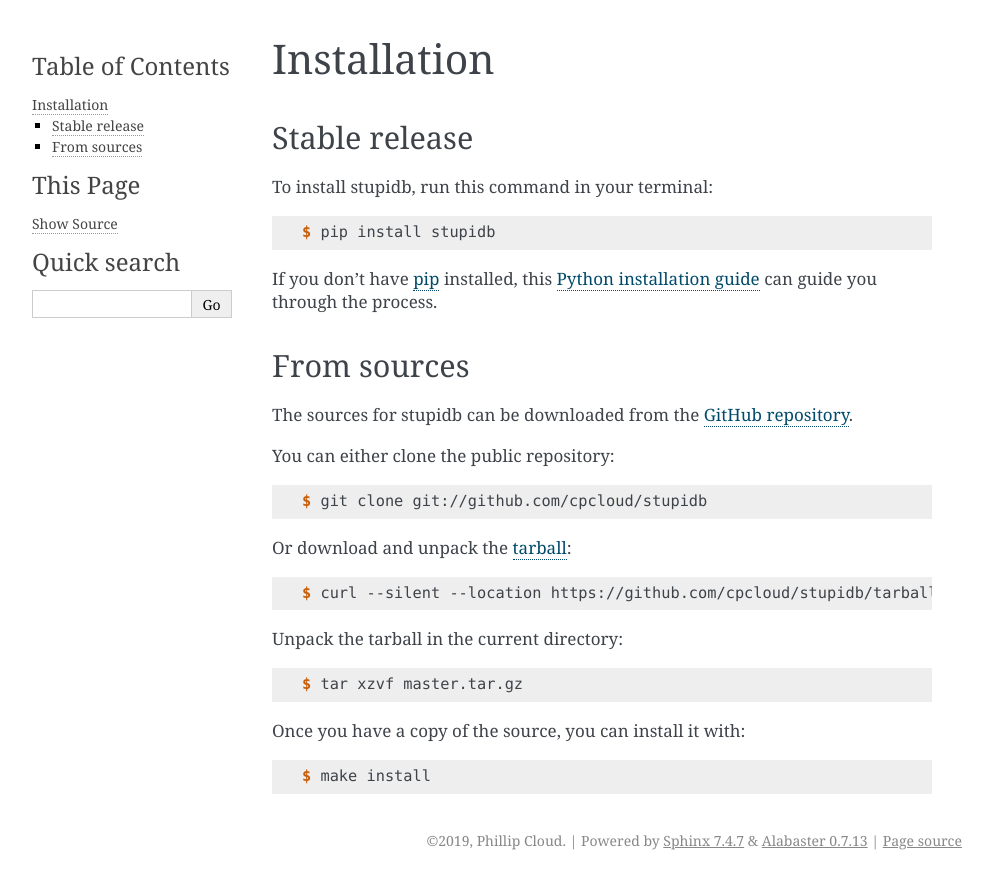
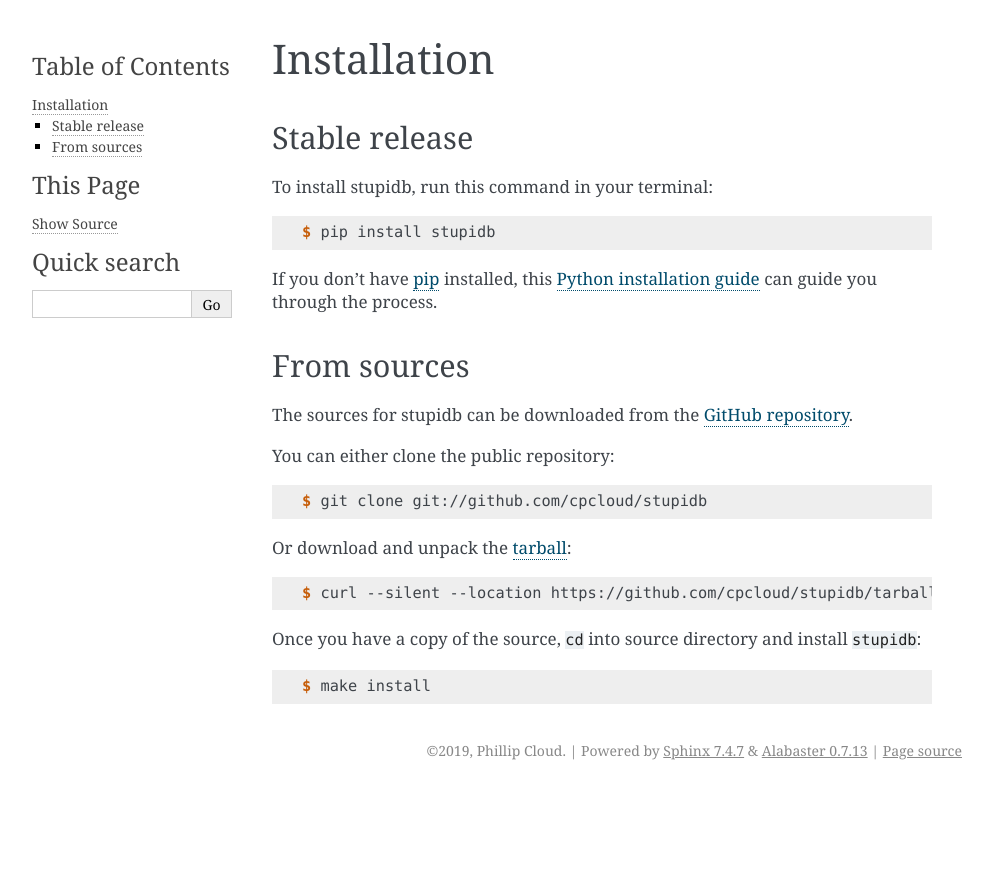
Before and after one commit to cpcloud/stupidb, a Sphinx documentation site: the page built from docs/installation.rst, in a window 1280 px wide. Shown: the top 889 px of the page, without its empty margins (148-1141 px from the left). Built offline with Sphinx 7.4.7, drawn with Linux system fonts in a browser that asks for light colours.

Commit message:
Remove tar

```diff
--- a/docs/installation.rst
+++ b/docs/installation.rst
@@ -38,13 +38,8 @@ Or download and unpack the `tarball`_:
 
    $ curl --silent --location https://github.com/cpcloud/stupidb/tarball/master | tar xvzf
 
-Unpack the tarball in the current directory:
-
-.. code-block:: console
-
-   $ tar xzvf master.tar.gz
-
-Once you have a copy of the source, you can install it with:
+Once you have a copy of the source, ``cd`` into source directory and install
+``stupidb``:
 
 .. code-block:: console
 
```
